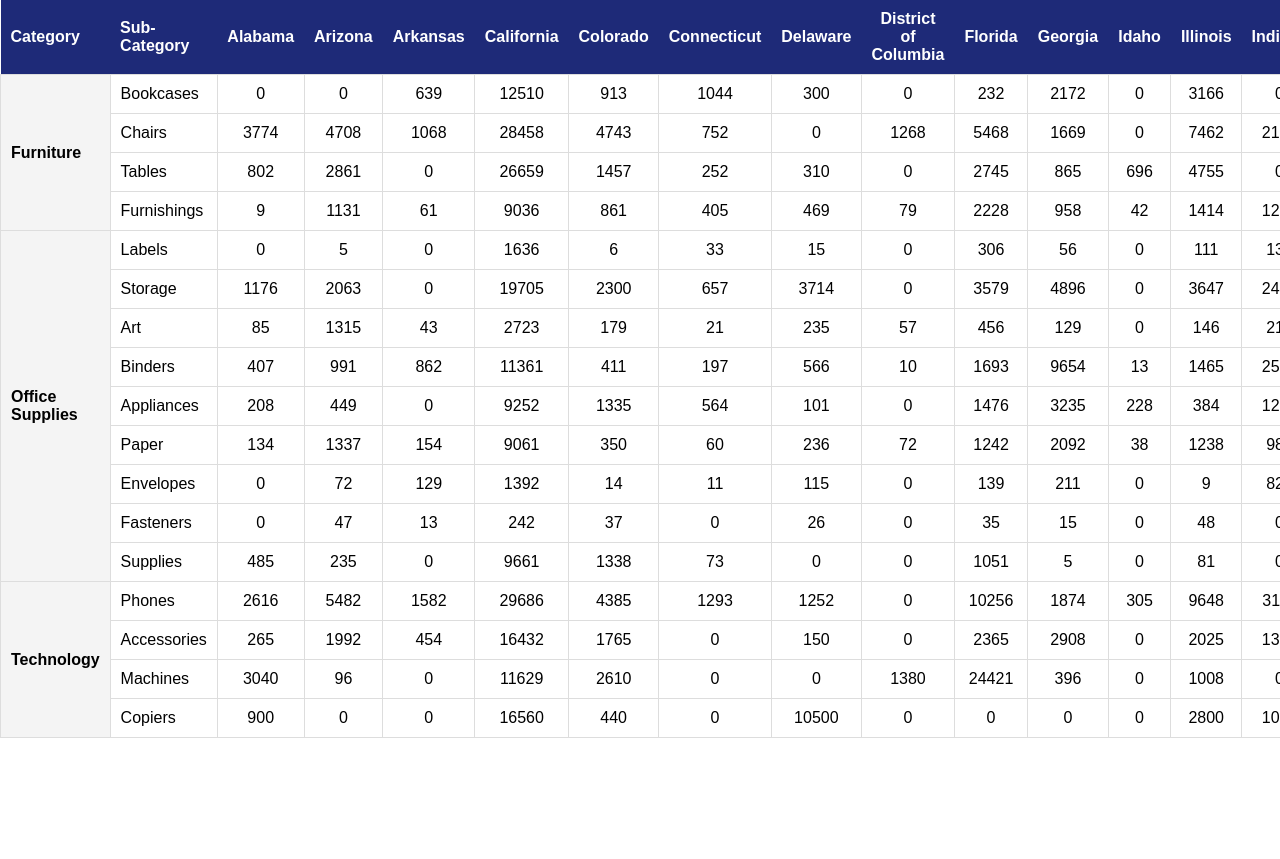
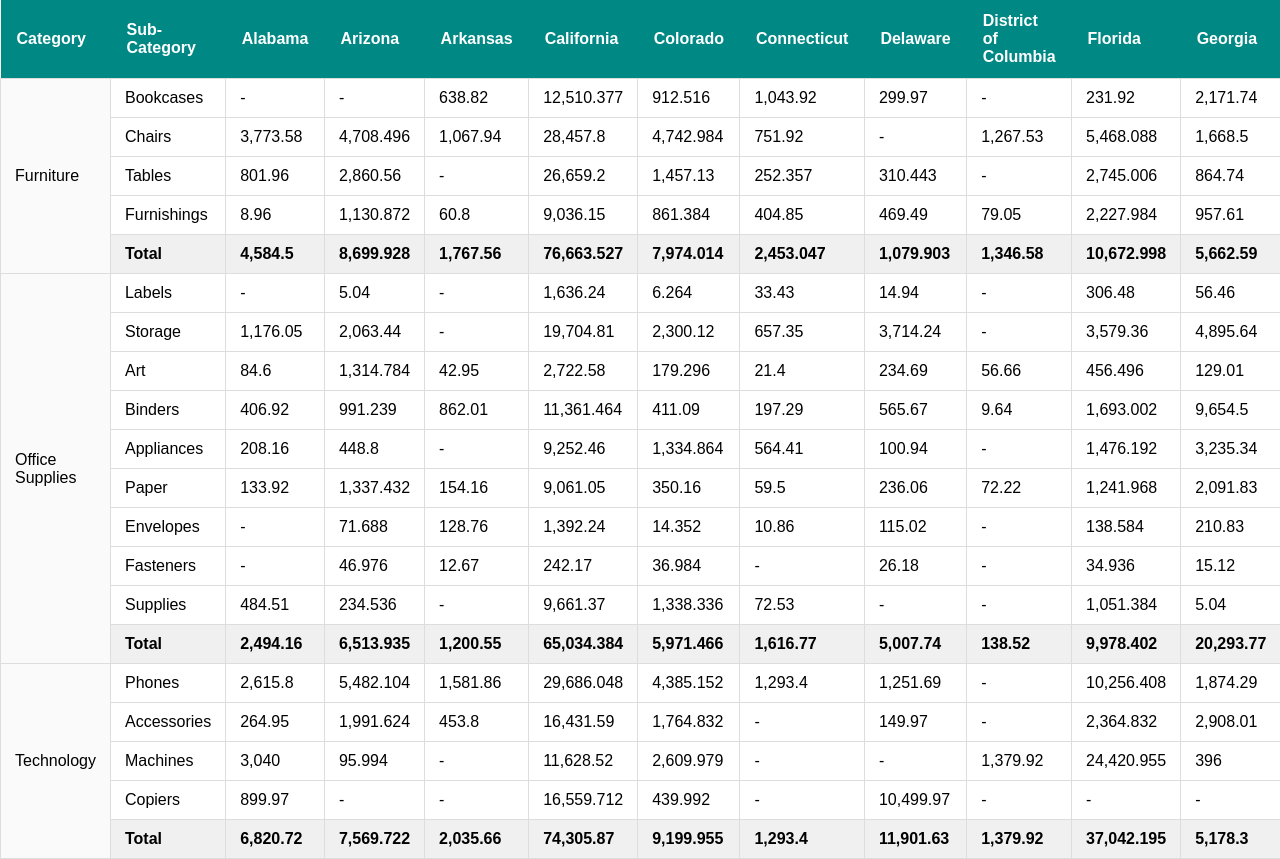
Before and after one commit to scottrosen14/crisp-take-home, a React (Create React App) app: page / in a window 1280 px wide. Before the commit the page ends 800 px from the top, so only its background shows below. Built offline with nearby package versions, Linux system fonts and the light colour scheme.

Commit message:
Calculate category totals

```diff
--- a/src/components/PivotTable/PivotTable.tsx
+++ b/src/components/PivotTable/PivotTable.tsx
@@ -39,13 +39,11 @@ const categoryStyle: React.CSSProperties = {
 };
 
 const PivotTable: React.FC<Props> = ({ data }) => {
-  // Get all unique states
   const states = useMemo(() => {
     const stateSet = new Set(data.map((d) => d.state));
     return Array.from(stateSet).sort();
   }, [data]);
 
-  // Get pivot structure
   const pivotRows = useMemo(() => {
     const grouped: {
       [category: string]: {
--- a/src/components/PivotTableBody/PivotTableBody.tsx
+++ b/src/components/PivotTableBody/PivotTableBody.tsx
@@ -1,6 +1,6 @@
 import React from "react";
 
-interface PivotTableBodyProps {
+interface Props {
   pivotRows: {
     [category: string]: {
       [subCategory: string]: {
@@ -11,43 +11,83 @@ interface PivotTableBodyProps {
   states: string[];
 }
 
-const PivotTableBody: React.FC<PivotTableBodyProps> = ({ pivotRows, states }) => {
+const tdStyle: React.CSSProperties = {
+  padding: "10px 14px",
+  border: "1px solid #ddd",
+};
+
+const categoryStyle: React.CSSProperties = {
+  fontWeight: 500,
+  backgroundColor: "#fafafa",
+};
+
+const totalRowStyle: React.CSSProperties = {
+  fontWeight: 600,
+  backgroundColor: "#f0f0f0",
+};
+
+const PivotTableBody: React.FC<Props> = ({ pivotRows, states }) => {
   return (
     <tbody>
-      {Object.entries(pivotRows).map(([category, subs]) =>
-        Object.entries(subs).map(([subCategory, stateSales], idx) => (
+      {Object.entries(pivotRows).map(([category, subCategories]) => {
+        // Calculate category totals for each state
+        const categoryTotals: { [state: string]: number } = {};
+        let categoryGrandTotal = 0;
+
+        // Initialize totals
+        states.forEach(state => {
+          categoryTotals[state] = 0;
+        });
+
+        // Calculate totals
+        Object.values(subCategories).forEach(stateValues => {
+          states.forEach(state => {
+            const value = stateValues[state] || 0;
+            categoryTotals[state] += value;
+            categoryGrandTotal += value;
+          });
+        });
+
+        return (
+          <React.Fragment key={category}>
+            {Object.entries(subCategories).map(([subCategory, stateValues], index) => {
+              // Calculate row total
+              const rowTotal = states.reduce((sum, state) => sum + (stateValues[state] || 0), 0);
+
+              return (
                 <tr key={`${category}-${subCategory}`}>
-            {idx === 0 && (
+                  {index === 0 && (
                     <td
-                rowSpan={Object.keys(subs).length}
-                style={{
-                  padding: "10px",
-                  fontWeight: "bold",
-                  backgroundColor: "#f4f4f4",
-                  border: "1px solid #ddd",
-                }}
+                      style={{ ...tdStyle, ...categoryStyle }}
+                      rowSpan={Object.keys(subCategories).length + 1} // +1 for the total row
                     >
                       {category}
                     </td>
                   )}
-            <td style={{ padding: "10px", border: "1px solid #ddd" }}>
-              {subCategory}
-            </td>
+                  <td style={tdStyle}>{subCategory}</td>
                   {states.map((state) => (
-              <td
-                key={state}
-                style={{
-                  padding: "10px",
-                  textAlign: "center",
-                  border: "1px solid #ddd",
-                }}
-              >
-                {stateSales[state] ? stateSales[state].toFixed(0) : 0}
+                    <td key={state} style={tdStyle}>
+                      {stateValues[state]?.toLocaleString() || "-"}
                     </td>
                   ))}
+                  <td style={{ ...tdStyle, fontWeight: 500 }}>{rowTotal.toLocaleString()}</td>
                 </tr>
-        ))
-      )}
+              );
+            })}
+
+            {/* Category total row */}
+            <tr style={totalRowStyle}>
+              <td style={{ ...tdStyle, ...totalRowStyle }}>Total</td>
+              {states.map((state) => (
+                <td key={state} style={{ ...tdStyle, ...totalRowStyle }}>
+                  {categoryTotals[state]?.toLocaleString() || "-"}
+                </td>
+              ))}
+              <td style={{ ...tdStyle, ...totalRowStyle }}>{categoryGrandTotal.toLocaleString()}</td>
+            </tr>
+          </React.Fragment>
+        );
+      })}
     </tbody>
   );
 };
--- a/src/components/PivotTableHeader/PivotTableHeader.tsx
+++ b/src/components/PivotTableHeader/PivotTableHeader.tsx
@@ -1,20 +1,29 @@
 import React from "react";
 
-interface PivotTableHeaderProps {
+interface Props {
   states: string[];
 }
 
-const PivotTableHeader: React.FC<PivotTableHeaderProps> = ({ states }) => {
+const thStyle: React.CSSProperties = {
+  backgroundColor: "#008885",
+  padding: "12px 16px",
+  textAlign: "left",
+  fontWeight: 600,
+  color: "#FFFFFF",
+};
+
+const PivotTableHeader: React.FC<Props> = ({ states }) => {
   return (
-    <thead style={{ backgroundColor: "#1e2a78", color: "white" }}>
+    <thead>
       <tr>
-        <th style={{ padding: "10px", textAlign: "left" }}>Category</th>
-        <th style={{ padding: "10px", textAlign: "left" }}>Sub-Category</th>
+        <th style={thStyle}>Category</th>
+        <th style={thStyle}>Sub-Category</th>
         {states.map((state) => (
-          <th key={state} style={{ padding: "10px", textAlign: "center" }}>
+          <th key={state} style={thStyle}>
             {state}
           </th>
         ))}
+        <th style={thStyle}>Total</th>
       </tr>
     </thead>
   );
```
Lines whose indentation alone changed are shown as unchanged.
